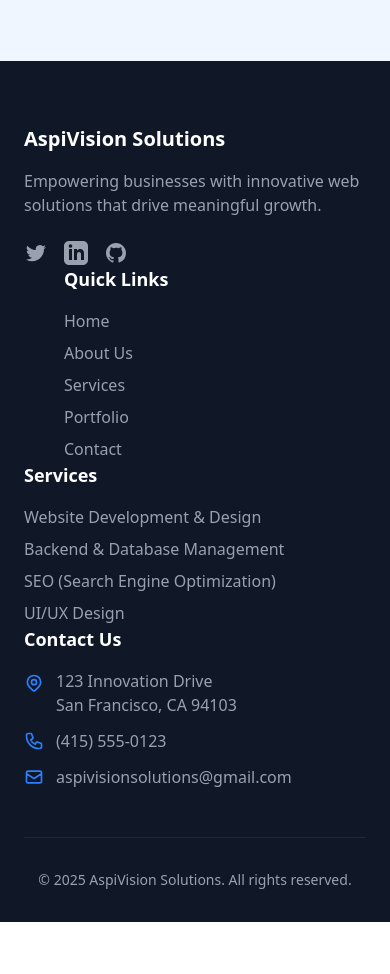
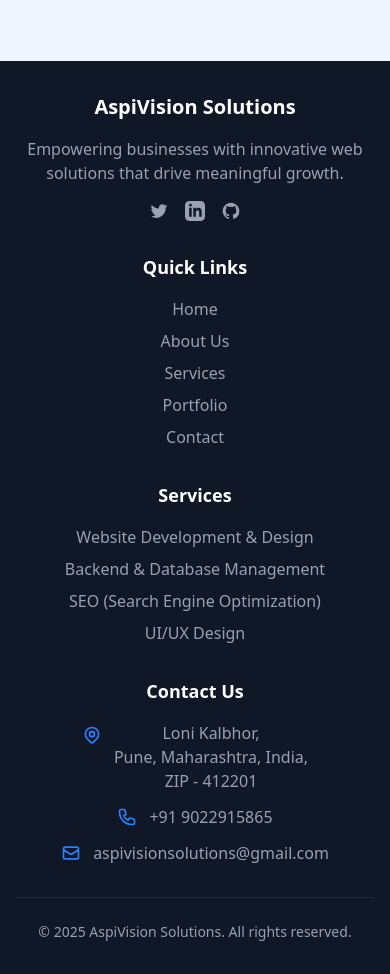
Before and after one commit to aspivisionsolutions/AspiVision, a React (Vite) app: page / in a window 390 px wide. Shown: the part 5540-6514 px from the top of the page. Before the commit the page ends 6462 px from the top, so only its background shows below. Built offline with nearby package versions, Linux system fonts and the light colour scheme.

Commit message:
final brush up

```diff
--- a/package.json
+++ b/package.json
@@ -12,6 +12,7 @@
   "dependencies": {
     "@emailjs/browser": "^4.4.1",
     "@tailwindcss/vite": "^4.0.7",
+    "dotenv": "^16.4.7",
     "react": "^19.0.0",
     "react-dom": "^19.0.0",
     "react-router-dom": "^7.2.0",
--- a/src/components/Footer.jsx
+++ b/src/components/Footer.jsx
@@ -6,27 +6,27 @@ const Footer = () => {
 
   return (
     <footer className="bg-gray-900 text-white">
-      <div className="container mx-auto px-6 pt-16 pb-8 max-w-6xl">
-        <div className="grid grid-cols-1 md:grid-cols-4">
+      <div className="container mx-auto px-4 py-8 md:px-6 md:pt-16 md:pb-8 max-w-6xl">
+        <div className="grid grid-cols-1 sm:grid-cols-2 md:grid-cols-4 gap-8">
           {/* Company Info */}
-          <div className="col-span-1 md:col-span-1">
+          <div className="col-span-1 sm:col-span-2 md:col-span-1 text-center sm:text-left">
             <h3 className="text-xl font-bold mb-4">AspiVision Solutions</h3>
             <p className="mb-4 text-gray-400">
               Empowering businesses with innovative web solutions that drive meaningful growth.
             </p>
-            <div className="flex space-x-4 mt-6">
+            <div className="flex justify-center sm:justify-start space-x-4 mt-4">
               <a href="https://twitter.com" className="text-gray-400 hover:text-white transition-colors" aria-label="Twitter">
-                <svg className="w-6 h-6" fill="currentColor" viewBox="0 0 24 24" aria-hidden="true">
+                <svg className="w-5 h-5 md:w-6 md:h-6" fill="currentColor" viewBox="0 0 24 24" aria-hidden="true">
                   <path d="M8.29 20.251c7.547 0 11.675-6.253 11.675-11.675 0-.178 0-.355-.012-.53A8.348 8.348 0 0022 5.92a8.19 8.19 0 01-2.357.646 4.118 4.118 0 001.804-2.27 8.224 8.224 0 01-2.605.996 4.107 4.107 0 00-6.993 3.743 11.65 11.65 0 01-8.457-4.287 4.106 4.106 0 001.27 5.477A4.072 4.072 0 012.8 9.713v.052a4.105 4.105 0 003.292 4.022 4.095 4.095 0 01-1.853.07 4.108 4.108 0 003.834 2.85A8.233 8.233 0 012 18.407a11.616 11.616 0 006.29 1.84" />
                 </svg>
               </a>
               <a href="https://linkedin.com" className="text-gray-400 hover:text-white transition-colors" aria-label="LinkedIn">
-                <svg className="w-6 h-6" fill="currentColor" viewBox="0 0 24 24" aria-hidden="true">
+                <svg className="w-5 h-5 md:w-6 md:h-6" fill="currentColor" viewBox="0 0 24 24" aria-hidden="true">
                   <path fillRule="evenodd" d="M19 0h-14c-2.761 0-5 2.239-5 5v14c0 2.761 2.239 5 5 5h14c2.762 0 5-2.239 5-5v-14c0-2.761-2.238-5-5-5zm-11 19h-3v-11h3v11zm-1.5-12.268c-.966 0-1.75-.79-1.75-1.764s.784-1.764 1.75-1.764 1.75.79 1.75 1.764-.783 1.764-1.75 1.764zm13.5 12.268h-3v-5.604c0-3.368-4-3.113-4 0v5.604h-3v-11h3v1.765c1.396-2.586 7-2.777 7 2.476v6.759z" clipRule="evenodd" />
                 </svg>
               </a>
               <a href="https://github.com" className="text-gray-400 hover:text-white transition-colors" aria-label="GitHub">
-                <svg className="w-6 h-6" fill="currentColor" viewBox="0 0 24 24" aria-hidden="true">
+                <svg className="w-5 h-5 md:w-6 md:h-6" fill="currentColor" viewBox="0 0 24 24" aria-hidden="true">
                   <path fillRule="evenodd" d="M12 2C6.477 2 2 6.484 2 12.017c0 4.425 2.865 8.18 6.839 9.504.5.092.682-.217.682-.483 0-.237-.008-.868-.013-1.703-2.782.605-3.369-1.343-3.369-1.343-.454-1.158-1.11-1.466-1.11-1.466-.908-.62.069-.608.069-.608 1.003.07 1.531 1.032 1.531 1.032.892 1.53 2.341 1.088 2.91.832.092-.647.35-1.088.636-1.338-2.22-.253-4.555-1.113-4.555-4.951 0-1.093.39-1.988 1.029-2.688-.103-.253-.446-1.272.098-2.65 0 0 .84-.27 2.75 1.026A9.564 9.564 0 0112 6.844c.85.004 1.705.115 2.504.337 1.909-1.296 2.747-1.027 2.747-1.027.546 1.379.202 2.398.1 2.651.64.7 1.028 1.595 1.028 2.688 0 3.848-2.339 4.695-4.566 4.943.359.309.678.92.678 1.855 0 1.338-.012 2.419-.012 2.747 0 .268.18.58.688.482A10.019 10.019 0 0022 12.017C22 6.484 17.522 2 12 2z" clipRule="evenodd" />
                 </svg>
               </a>
@@ -34,7 +34,7 @@ const Footer = () => {
           </div>
 
           {/* Quick Links */}
-          <div className='ml-10'>
+          <div className="col-span-1 text-center sm:text-left">
             <h3 className="text-lg font-semibold mb-4">Quick Links</h3>
             <ul className="space-y-2">
               <li><Link to="/" className="text-gray-400 hover:text-white transition-colors">Home</Link></li>
@@ -46,7 +46,7 @@ const Footer = () => {
           </div>
 
           {/* Services */}
-          <div className='mr-20'>
+          <div className="col-span-1 text-center sm:text-left">
             <h3 className="text-lg font-semibold mb-4">Services</h3>
             <ul className="space-y-2">
               <li><Link to="/services#web-development" className="text-gray-400 hover:text-white transition-colors">Website Development & Design</Link></li>
@@ -57,34 +57,34 @@ const Footer = () => {
           </div>
 
           {/* Contact Info */}
-          <div>
+          <div className="col-span-1 sm:col-span-2 md:col-span-1 text-center sm:text-left">
             <h3 className="text-lg font-semibold mb-4">Contact Us</h3>
             <ul className="space-y-3">
-              <li className="flex items-start">
-                <svg className="w-5 h-5 mr-3 mt-1 text-blue-500" fill="none" stroke="currentColor" viewBox="0 0 24 24" xmlns="http://www.w3.org/2000/svg">
+              <li className="flex items-start justify-center sm:justify-start">
+                <svg className="w-5 h-5 mr-3 mt-1 text-blue-500 flex-shrink-0" fill="none" stroke="currentColor" viewBox="0 0 24 24" xmlns="http://www.w3.org/2000/svg">
                   <path strokeLinecap="round" strokeLinejoin="round" strokeWidth={2} d="M17.657 16.657L13.414 20.9a1.998 1.998 0 01-2.827 0l-4.244-4.243a8 8 0 1111.314 0z" />
                   <path strokeLinecap="round" strokeLinejoin="round" strokeWidth={2} d="M15 11a3 3 0 11-6 0 3 3 0 016 0z" />
                 </svg>
-                <span className="text-gray-400">123 Innovation Drive<br />San Francisco, CA 94103</span>
+                <span className="text-gray-400">Loni Kalbhor,<br />Pune, Maharashtra, India,<br/> ZIP - 412201</span>
               </li>
-              <li className="flex items-center">
-                <svg className="w-5 h-5 mr-3 text-blue-500" fill="none" stroke="currentColor" viewBox="0 0 24 24" xmlns="http://www.w3.org/2000/svg">
+              <li className="flex items-center justify-center sm:justify-start">
+                <svg className="w-5 h-5 mr-3 text-blue-500 flex-shrink-0" fill="none" stroke="currentColor" viewBox="0 0 24 24" xmlns="http://www.w3.org/2000/svg">
                   <path strokeLinecap="round" strokeLinejoin="round" strokeWidth={2} d="M3 5a2 2 0 012-2h3.28a1 1 0 01.948.684l1.498 4.493a1 1 0 01-.502 1.21l-2.257 1.13a11.042 11.042 0 005.516 5.516l1.13-2.257a1 1 0 011.21-.502l4.493 1.498a1 1 0 01.684.949V19a2 2 0 01-2 2h-1C9.716 21 3 14.284 3 6V5z" />
                 </svg>
-                <span className="text-gray-400">(415) 555-0123</span>
+                <span className="text-gray-400">+91 9022915865</span>
               </li>
-              <li className="flex items-center">
-                <svg className="w-5 h-5 mr-3 text-blue-500" fill="none" stroke="currentColor" viewBox="0 0 24 24" xmlns="http://www.w3.org/2000/svg">
+              <li className="flex items-center justify-center sm:justify-start">
+                <svg className="w-5 h-5 mr-3 text-blue-500 flex-shrink-0" fill="none" stroke="currentColor" viewBox="0 0 24 24" xmlns="http://www.w3.org/2000/svg">
                   <path strokeLinecap="round" strokeLinejoin="round" strokeWidth={2} d="M3 8l7.89 5.26a2 2 0 002.22 0L21 8M5 19h14a2 2 0 002-2V7a2 2 0 00-2-2H5a2 2 0 00-2 2v10a2 2 0 002 2z" />
                 </svg>
-                <a href="mailto:aspivisionsolutions@gmail.com" className="text-gray-400 hover:text-white transition-colors">aspivisionsolutions@gmail.com</a>
+                <a href="mailto:aspivisionsolutions@gmail.com" className="text-gray-400 hover:text-white transition-colors break-all">aspivisionsolutions@gmail.com</a>
               </li>
             </ul>
           </div>
         </div>
 
-        <div className="border-t border-gray-800 mt-12 pt-8">
-          <div className="flex flex-col md:flex-row justify-between items-center">
+        <div className="border-t border-gray-800 mt-8 md:mt-12 pt-6 md:pt-8">
+          <div className="text-center">
             <p className="text-gray-400 text-sm">
               &copy; {currentYear} AspiVision Solutions. All rights reserved.
             </p>
--- a/src/pages/PortfolioPage.jsx
+++ b/src/pages/PortfolioPage.jsx
@@ -34,7 +34,7 @@ const PortfolioPage = () => {
       image: Ayushdev,
       description: 'Personal developer portfolio showcasing skills, projects, and experience.',
       technologies: ['React', 'Node.js', 'MongoDB'],
-      liveLink: 'https://techflow-ecommerce.example.com',
+      liveLink: 'http://ayushdeveloper.netlify.app',
       completionDate: 'June 2024',
     },
     {
@@ -44,7 +44,7 @@ const PortfolioPage = () => {
       image: MoneyMate,
       description: "A personal finance management tool for tracking expenses and budgeting.",
       technologies: ["React", "Node.js", "MongoDB"],
-      liveLink: "#",
+      liveLink: "https://moneymate-client.vercel.app/login",
       completionDate: "March 2025",
     }
   ];
```
Also changed, not shown: src/pages/ContactPage.jsx (+68 -100 lines), 1 other file (tests, documents, lock files or other folders).
